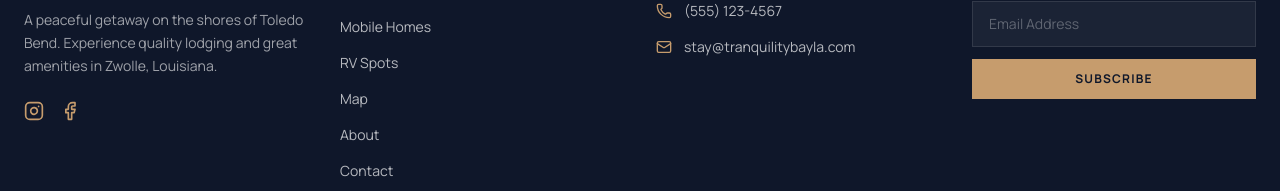
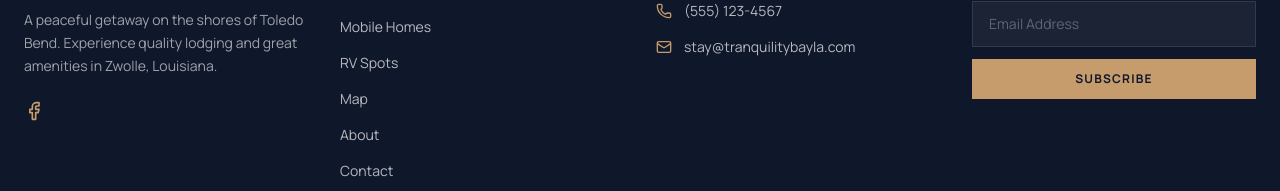
Before and after one commit to Founditmarketing/tranquility-bay, a React (Vite) app: page /map in a window 1280 px wide. Shown: the part 1404-1595 px from the top of the page. Built offline with nearby package versions, Linux system fonts and the light colour scheme.

Commit message:
refactor: Remove Instagram icon from Footer

```diff
--- a/src/components/Footer.tsx
+++ b/src/components/Footer.tsx
@@ -20,7 +20,6 @@ export default function Footer() {
             {footer.brandDescription}
           </p>
           <div className="flex gap-4 text-resort-gold">
-            <a href="#" className="hover:text-white transition-colors"><Instagram size={20} /></a>
             <a href="https://www.facebook.com/TranquilityBayMarineandResortonToledoBend/" target="_blank" rel="noopener noreferrer" className="hover:text-white transition-colors"><Facebook size={20} /></a>
           </div>
         </div>
```
